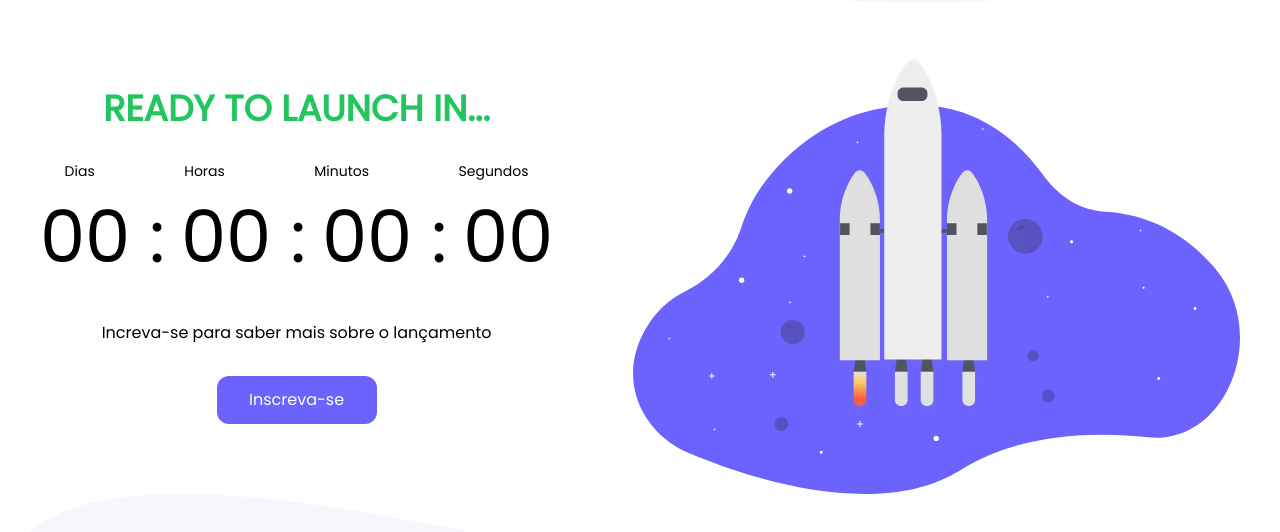
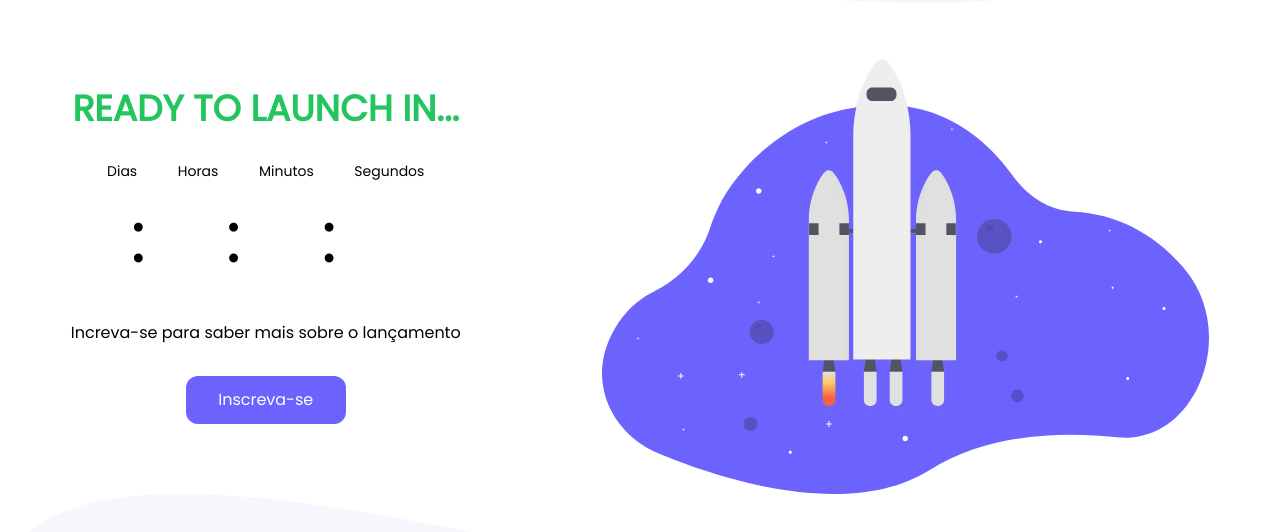
Before and after one commit to CarlinhosJr/countdown, a React (Vite) app: page / in a window 1280 px wide. Shown: the part 122-654 px from the top of the page. Built offline with nearby package versions, Linux system fonts and the light colour scheme.

Commit message:
add function countDownTimer

```diff
--- a/package.json
+++ b/package.json
@@ -10,6 +10,7 @@
   },
   "dependencies": {
     "@radix-ui/react-dialog": "^1.0.0",
+    "dayjs": "^1.11.5",
     "react": "^18.2.0",
     "react-dom": "^18.2.0"
   },
--- a/src/App.jsx
+++ b/src/App.jsx
@@ -1,13 +1,15 @@
-import { useState } from 'react'
+
 import * as Dialog from '@radix-ui/react-dialog'
 import './styles/main.css';
 import { SignUp } from './componentes/SingUp';
 import { CreateModal } from './componentes/CreateModal';
+import { CountDown } from './componentes/CountDown';
+
+
+
 
 
 function App() {
-  const [count, setCount] = useState(0)
-
   return (
     <div>
       <div>
@@ -17,18 +19,13 @@ function App() {
       <div className="flex items-center justify-around mt-14">
         <div>
           <h1 className="text-4xl text-green-500 font-bold text-center">READY TO LAUNCH IN...</h1>
-          <div className="flex justify-around gap-10 mt-8 text-sm font-light">
+          <div className="flex justify-around gap-8 mt-8 px-8 text-sm font-light">
             <p>Dias</p>
             <p>Horas</p>
             <p>Minutos</p>
             <p>Segundos</p>
           </div>
-          <div className="flex mt-5 gap-4 text-7xl font-normal">
-          <p>00 :</p>
-          <p>00 :</p>
-          <p>00 :</p>
-          <p>00</p>
-          </div>
+          <CountDown/>
           <div className="flex flex-col items-center mt-12 mb-[39px]">
             <p>Increva-se para saber mais sobre o lançamento</p>
             <Dialog.Root>
--- /dev/null
+++ b/src/componentes/CountDown.jsx
@@ -0,0 +1,43 @@
+
+
+export function CountDown(){
+    let data = '2022/09/22';
+    let falta = (new Date(data).getTime() - new Date().getTime()) / 1000;
+    let segundos = Math.round(falta % 60);
+    let minutos = Math.round(falta / 60 % 60);
+    let horas = Math.round(falta / 60 / 60 % 24);
+    let dias = Math.round(falta / 60 / 60 / 24);
+    let divs = document.querySelectorAll('#Count div');
+
+    setInterval(function() {
+        if (segundos == 0) {
+            segundos = 60;
+            minutos--;
+        }
+        if (minutos == 0) {
+            minutos = 60;
+            horas--;
+        }
+        if (horas == 0) {
+            horas = 24;
+            dias--;
+        }
+        segundos--;
+        var contador = [dias, horas, minutos, segundos].forEach(function (parcela, i) {
+            divs[i].innerHTML = parcela;
+        });
+
+    }, 1000);
+
+    return(
+        <div className="flex mt-5 gap-10 text-7xl px-5" id="Count">
+            <div></div>
+            <span>:</span>
+            <div></div>
+            <span>:</span>
+            <div></div>
+            <span>:</span>
+            <div></div>
+        </div>
+    )
+}
--- a/src/componentes/CreateModal.jsx
+++ b/src/componentes/CreateModal.jsx
@@ -17,8 +17,8 @@ export function CreateModal(){
                     </div>
 
                     <footer className="mt-6 flex justify-end gap-4">
-                        <Dialog.Close className="bg-slate-500 rounded-md px-5 h-12 font-semibold hover:bg-slate-600">Cancelar</Dialog.Close>
-                        <button type="submit" className="bg-emerald-500 rounded-md px-5 h-12 font-semibold flex items-center gap-3 hover:bg-emerald-600">Enviar</button>
+                        <Dialog.Close className="bg-red-500 rounded-md px-5 h-12 font-semibold hover:bg-red-600">Close</Dialog.Close>
+                        <button type="submit" className="bg-emerald-500 rounded-md px-5 h-12 font-semibold flex items-center gap-3 hover:bg-emerald-600">Send</button>
                     </footer>
                 </form>
             </Dialog.Content>
```
Also changed, not shown: 1 other file (tests, documents, lock files or other folders).
